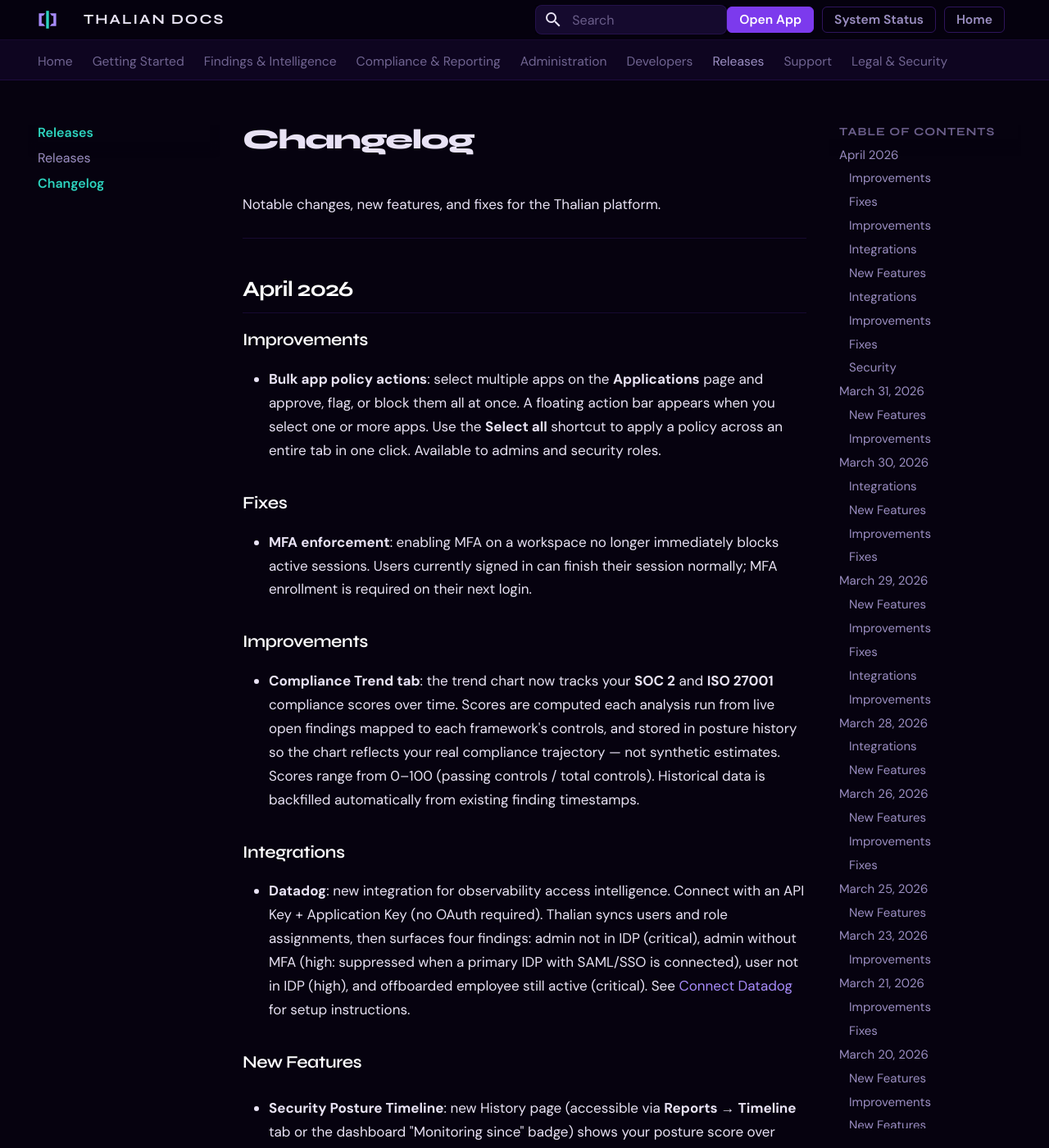
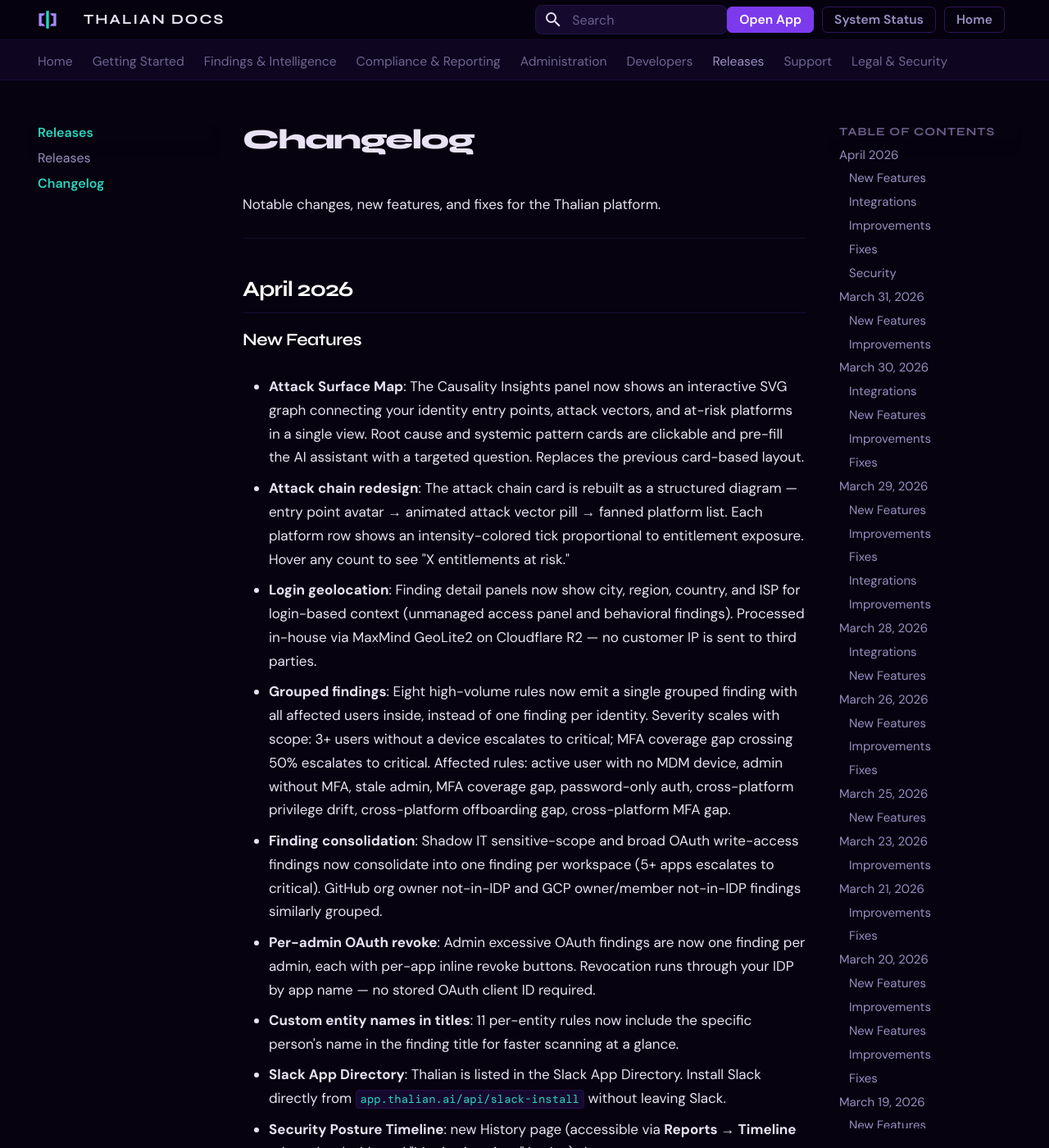
Before and after one commit to tori-mf13/thalian-docs, an MkDocs documentation site: the page built from docs/changelog.md, in a window 1280 px wide and 1400 px high. Shown: the whole window at 82% size. Built offline with MkDocs 1.6.1 and Material for MkDocs 9.7.7, drawn with Linux system fonts in a browser that asks for light colours; some of the changed text lies outside the part shown.

Commit message:
docs: April 25 release post + changelog update
New release post: attack surface map, grouped findings, login
geolocation, per-admin OAuth revoke, Slack App Directory, security
hardening, and key fixes.

Also restructured the April 2026 changelog section to eliminate
duplicate ### headings that had accumulated across multiple updates.

Co-Authored-By: Claude Sonnet 4.6 <noreply@anthropic.com>

```diff
--- a/docs/changelog.md
+++ b/docs/changelog.md
@@ -6,23 +6,23 @@ Notable changes, new features, and fixes for the Thalian platform.
 
 ## April 2026
 
-### Improvements
+### New Features
 
-- **Bulk app policy actions**: select multiple apps on the **Applications** page and approve, flag, or block them all at once. A floating action bar appears when you select one or more apps. Use the **Select all** shortcut to apply a policy across an entire tab in one click. Available to admins and security roles.
+- **Attack Surface Map**: The Causality Insights panel now shows an interactive SVG graph connecting your identity entry points, attack vectors, and at-risk platforms in a single view. Root cause and systemic pattern cards are clickable and pre-fill the AI assistant with a targeted question. Replaces the previous card-based layout.
 
-### Fixes
+- **Attack chain redesign**: The attack chain card is rebuilt as a structured diagram — entry point avatar → animated attack vector pill → fanned platform list. Each platform row shows an intensity-colored tick proportional to entitlement exposure. Hover any count to see "X entitlements at risk."
 
-- **MFA enforcement**: enabling MFA on a workspace no longer immediately blocks active sessions. Users currently signed in can finish their session normally; MFA enrollment is required on their next login.
+- **Login geolocation**: Finding detail panels now show city, region, country, and ISP for login-based context (unmanaged access panel and behavioral findings). Processed in-house via MaxMind GeoLite2 on Cloudflare R2 — no customer IP is sent to third parties.
 
-### Improvements
+- **Grouped findings**: Eight high-volume rules now emit a single grouped finding with all affected users inside, instead of one finding per identity. Severity scales with scope: 3+ users without a device escalates to critical; MFA coverage gap crossing 50% escalates to critical. Affected rules: active user with no MDM device, admin without MFA, stale admin, MFA coverage gap, password-only auth, cross-platform privilege drift, cross-platform offboarding gap, cross-platform MFA gap.
 
-- **Compliance Trend tab**: the trend chart now tracks your **SOC 2** and **ISO 27001** compliance scores over time. Scores are computed each analysis run from live open findings mapped to each framework's controls, and stored in posture history so the chart reflects your real compliance trajectory — not synthetic estimates. Scores range from 0–100 (passing controls / total controls). Historical data is backfilled automatically from existing finding timestamps.
+- **Finding consolidation**: Shadow IT sensitive-scope and broad OAuth write-access findings now consolidate into one finding per workspace (5+ apps escalates to critical). GitHub org owner not-in-IDP and GCP owner/member not-in-IDP findings similarly grouped.
 
-### Integrations
+- **Per-admin OAuth revoke**: Admin excessive OAuth findings are now one finding per admin, each with per-app inline revoke buttons. Revocation runs through your IDP by app name — no stored OAuth client ID required.
 
-- **Datadog**: new integration for observability access intelligence. Connect with an API Key + Application Key (no OAuth required). Thalian syncs users and role assignments, then surfaces four findings: admin not in IDP (critical), admin without MFA (high: suppressed when a primary IDP with SAML/SSO is connected), user not in IDP (high), and offboarded employee still active (critical). See [Connect Datadog](./integrations/datadog.md) for setup instructions.
+- **Custom entity names in titles**: 11 per-entity rules now include the specific person's name in the finding title for faster scanning at a glance.
 
-### New Features
+- **Slack App Directory**: Thalian is listed in the Slack App Directory. Install Slack directly from `app.thalian.ai/api/slack-install` without leaving Slack.
 
 - **Security Posture Timeline**: new History page (accessible via **Reports → Timeline** tab or the dashboard "Monitoring since" badge) shows your posture score over time, MFA coverage trend, compliance rate, and a narrative event log of significant changes: grade shifts, MFA drops, new integrations, and remediation milestones.
 
@@ -36,7 +36,7 @@ Notable changes, new features, and fixes for the Thalian platform.
 
 - **PDF evidence export for access reviews**: Access review campaigns now include a PDF export button that generates a formatted evidence pack for each campaign: reviewer decisions, timestamps, and entity details. Useful for audit evidence and compliance documentation.
 
-- **Compliance Trend tab**: New **Trend** tab on the Compliance page shows control pass rate over time, rule coverage changes, and open finding counts by framework. Helps track compliance posture progress across audit cycles.
+- **Compliance Trend tab**: The trend chart tracks **SOC 2** and **ISO 27001** compliance scores over time, computed from live open findings mapped to each framework's controls. Scores range from 0–100 (passing controls / total controls). Historical data is backfilled automatically from existing finding timestamps.
 
 - **In-app service status banner**: A dismissible banner now appears when an active incident or service degradation is detected. Powered by the status page: no configuration required.
 
@@ -101,6 +101,8 @@ Notable changes, new features, and fixes for the Thalian platform.
   - **OneLogin-specific rules**: Users not enrolled in any MFA factor, admin accounts with no security policy assigned, offboarded primary IDP user still active in OneLogin
 
 ### Improvements
+
+- **Bulk app policy actions**: select multiple apps on the **Applications** page and approve, flag, or block them all at once. A floating action bar appears when you select one or more apps. Use the **Select all** shortcut to apply a policy across an entire tab in one click. Available to admins and security roles.
 
 - **Workspace risk score rebuilt**: The 0–100 workspace risk score now uses a linear, CVSS-aligned formula (`severity weight × finding count ÷ 150`, capped at 100) instead of a sigmoid curve that saturated at high risk levels. This means every finding change produces a meaningful, proportional score movement: each critical finding is worth ~6.7 pts, high ~3.3 pts, medium ~1.3 pts, low ~0.7 pts. The previous formula caused all **Recommended Actions** point deltas to display as ±0 for workspaces with moderate-to-high risk: that bug is fixed. Additionally, cost-only findings (license waste) and metadata-noise rules that don't represent active security risk are now excluded from the workspace score, so the score reflects actual security exposure. Six rules reclassified from low to medium severity to better reflect their real impact: Okta factor enrollment optional, Okta network zone bypass, Okta ThreatInsight disabled, Entra Security Defaults disabled, GitHub default branch protection missing, and SharePoint external sharing activity.
 
@@ -170,6 +172,15 @@ Notable changes, new features, and fixes for the Thalian platform.
 
 ### Fixes
 
+- **MFA enforcement**: enabling MFA on a workspace no longer immediately blocks active sessions. Users currently signed in can finish their session normally; MFA enrollment is required on their next login.
+
+- **Automation policy matching**: Automation policies were silently matching against the wrong finding scope — the engine was falling back to category-wide match for policies with an empty rule ID list while the UI counted violations strictly by rule ID. Fixed via an explicit `match_mode` column. Check the **Policies** page — violation counts may change.
+- **Fleet encryption and compliance data**: Encryption status and compliance were showing as "Unknown" for Fleet-managed devices. Fixed by fetching per-host detail endpoints after the initial list.
+- **Device OS column**: Devices table now shows the OS version string instead of the raw internal platform identifier (e.g., `darwin`).
+- **AI chat response truncation**: Max token limit raised to 4096 with pagination for long responses.
+- **Finding panel "Authorized by" on OAuth findings**: Now aggregates unique users across all apps in a consolidated finding, scoped to a selected app when one is clicked.
+- **Entity show more / show less**: Finding detail panels with 10+ entities now show a toggle instead of an unbounded list.
+
 - **SSO finding accuracy for Google Workspace-only environments**: When Google Workspace is your only identity provider (no Okta, Entra ID, JumpCloud, OneLogin, or PingOne), SSO-related findings now correctly identify ungoverned OAuth grants rather than reporting apps as "bypassing SSO." Apps that authenticate via Google sign-in are not bypassing SSO: they're outside centralized OAuth governance. Finding titles, descriptions, and remediation guidance have been updated accordingly, directing admins to **Google Admin → Security → API controls** to review and restrict OAuth app access.
 
 - **SSO finding accuracy: Google-only ratio and entity payload corrections**: Three follow-up fixes to Google Workspace-only SSO findings: `sso::high_direct_auth_ratio` now requires OAuth grants to represent a majority of an identity's app portfolio before firing (previously could fire at any count and incorrectly state "over half"); the `sso::offboarded_with_direct_auth_apps` and `behavioral_off_hours_direct_auth` findings now correctly report `oauth_count` in their entity payloads rather than `direct_count: 0`, ensuring the AI assistant and entity detail panels reflect the actual risk signal.
@@ -202,6 +213,10 @@ Notable changes, new features, and fixes for the Thalian platform.
 - **Approval request emails**: Fixed approval request emails sending twice in some cases, and corrected missing template variable substitution.
 
 ### Security
+
+- **HMAC key isolation**: Webhook and AI chat action HMAC keys are now domain-separated via HKDF. A key compromise in one context cannot be used in another.
+- **Single-use action tokens**: HMAC confirmation tokens for AI-initiated remediation actions are consumed on first use.
+- **AI chat tool gating**: `trigger_sync` requires `manage_integrations` role; `run_analysis` requires `analyze` role.
 
 - **npm supply chain hardening**: In response to the March 30 Axios npm supply chain attack (CVE pending, attributed to North Korean threat actor UNC1069), we audited all dependencies and confirmed Thalian is not affected: axios is not in our dependency tree. We've additionally hardened our build pipeline: npm audit now blocks deployments on high-severity findings, postinstall scripts from transitive dependencies are disabled by default, all dependency versions are pinned exactly, and lockfile integrity validation has been added to CI.
 
```
Also changed, not shown: docs/releases/posts/2026-04-25-attack-surface-grouped-findings.md (added, +70 -0 lines).
